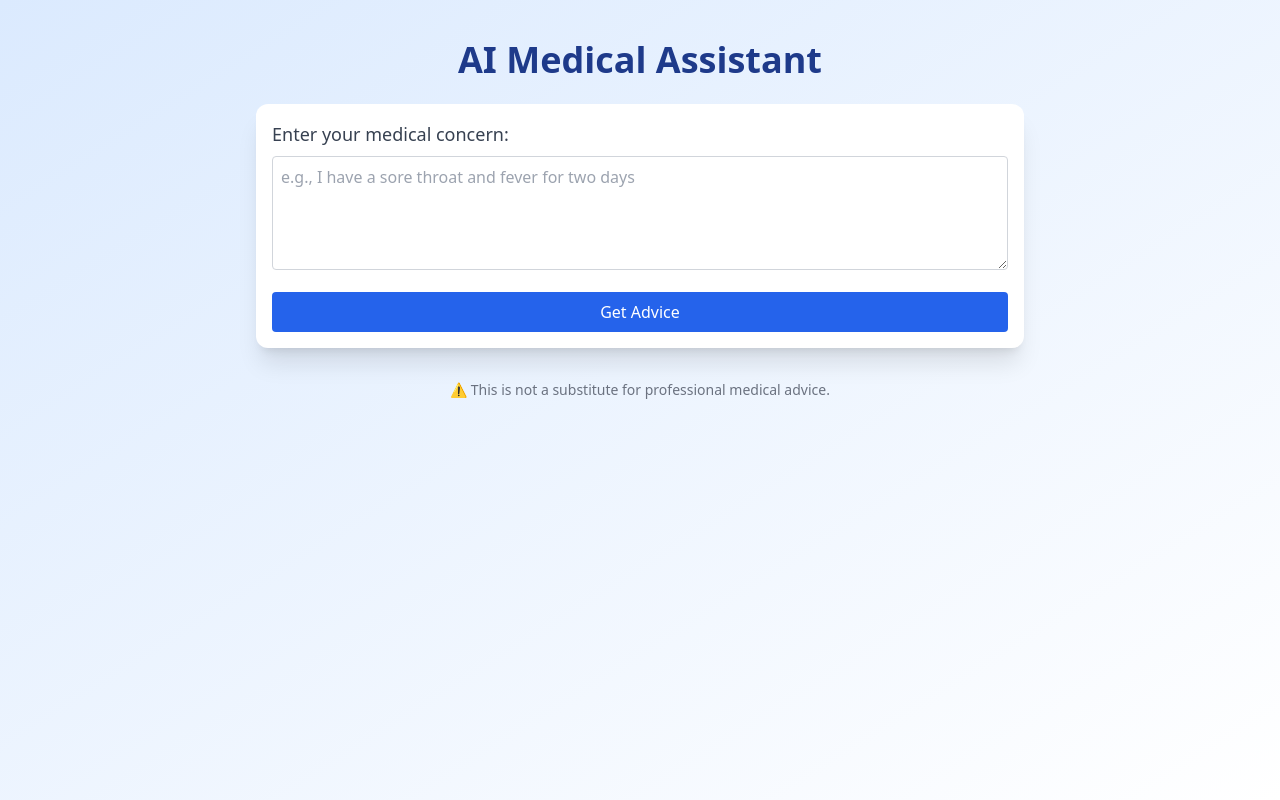
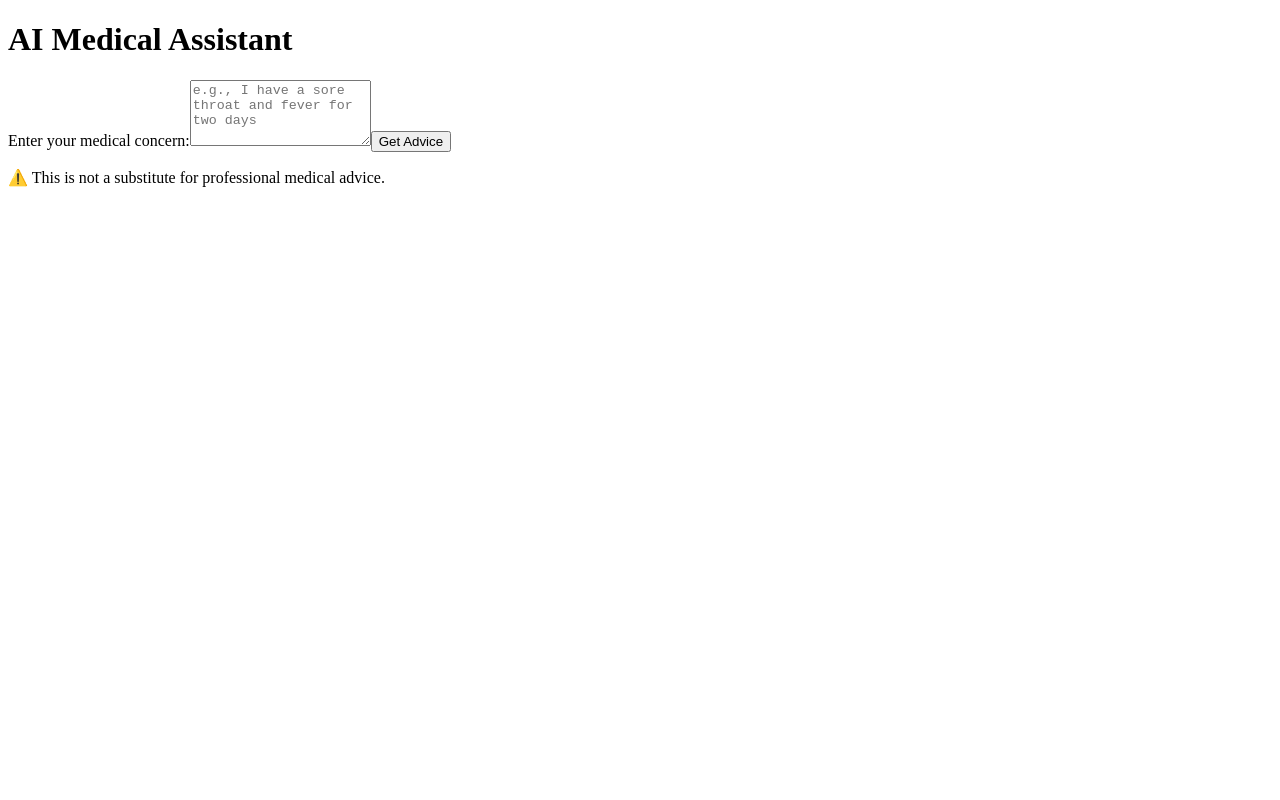
Before and after one commit to Ritvanritesh/AI-in-Healthcare, a React (Vite) app: page / in a window 1280 px wide. Built offline with nearby package versions, Linux system fonts and the light colour scheme.

Commit message:
Update main.jsx

```diff
--- a/src/main.jsx
+++ b/src/main.jsx
@@ -1,10 +1,5 @@
-import React from 'react'
-import ReactDOM from 'react-dom/client'
-import './index.css'
-import App from './App'
+import React from "react";
+import ReactDOM from "react-dom/client";
+import App from "./App";
 
-ReactDOM.createRoot(document.getElementById('root')).render(
-  <React.StrictMode>
-    <App />
-  </React.StrictMode>
-)
+ReactDOM.createRoot(document.getElementById("root")).render(<App />);
```
